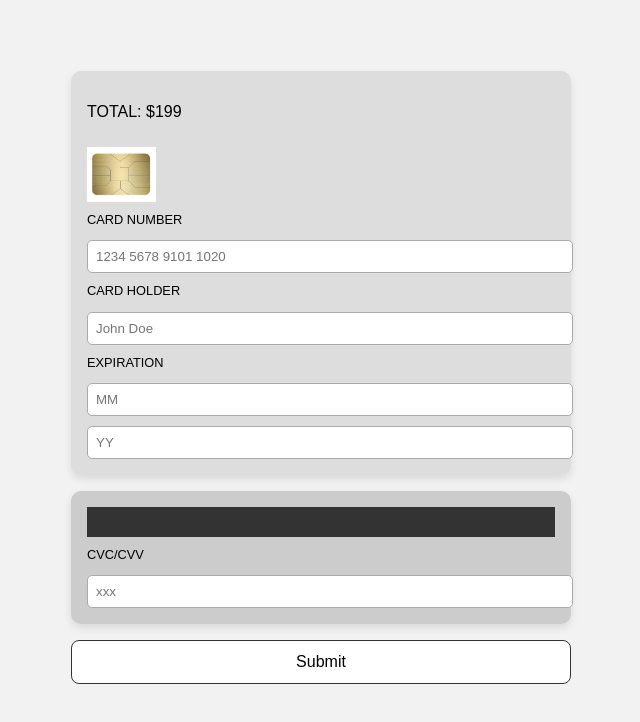
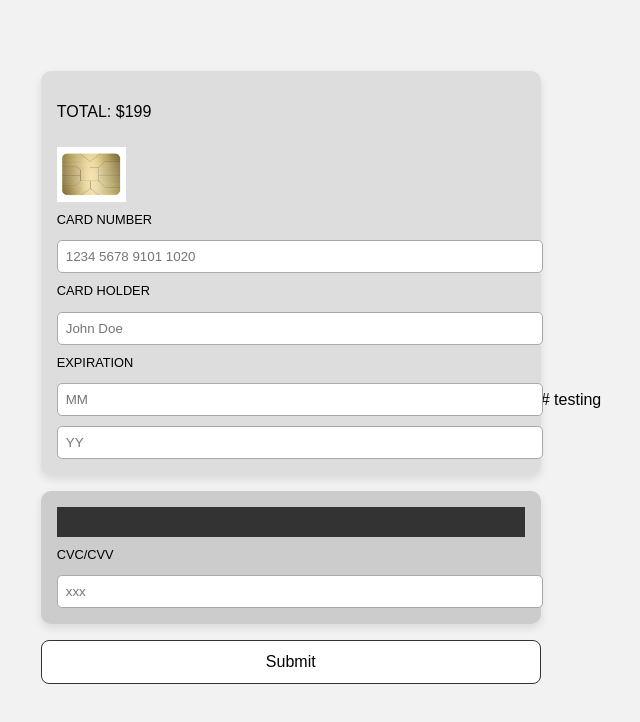
Before and after one commit to King-coder7/wdd131, a plain HTML site: page credit card form/index.html in a window 1280 px wide. Shown: the whole page, without its empty margins (319-959 px from the left). Drawn offline with Linux system fonts and the light colour scheme.

```diff
--- a/credit card form/index.html
+++ b/credit card form/index.html
@@ -45,3 +45,4 @@
   <script src="card.js"></script>
 </body>
 </html>
+# testing
```
Also changed, not shown: 3 other files.
